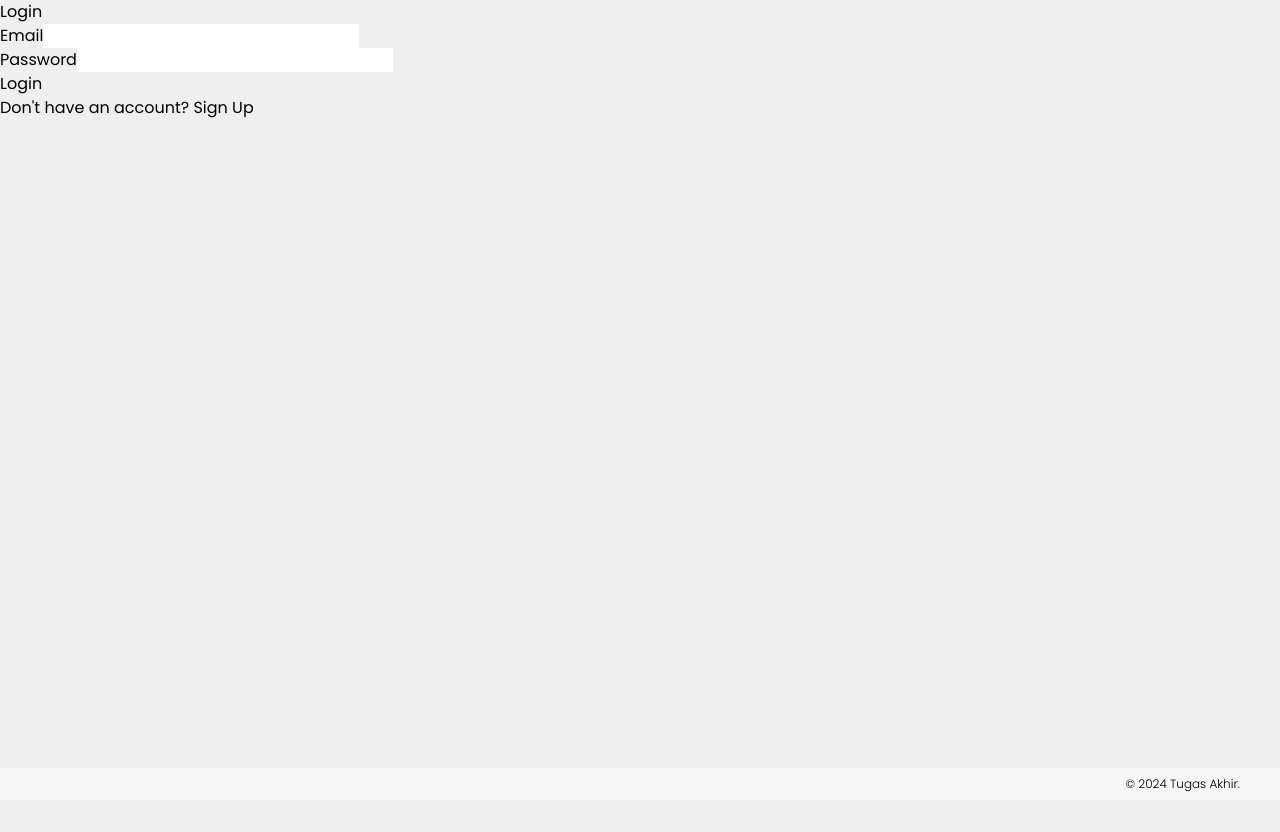
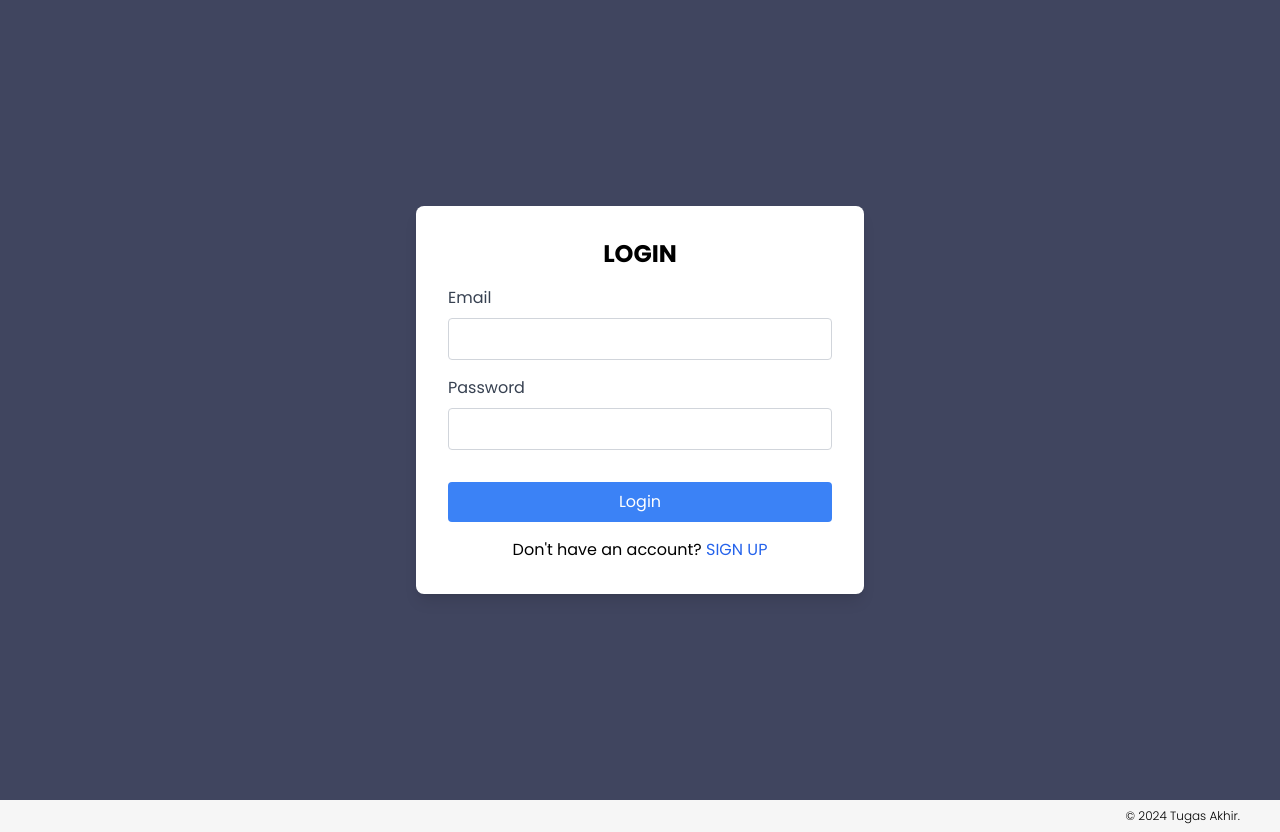
Before and after one commit to yogaadilaksana/sakara_dinein_pos, a Next.js app: page /auth/login in a window 1280 px wide. Before the commit the page ends 800 px from the top, so only its background shows below. Built offline with nearby package versions, Linux system fonts and the light colour scheme.

Commit message:
login signup baru

```diff
--- a/src/app/auth/login/page.jsx
+++ b/src/app/auth/login/page.jsx
@@ -35,25 +35,27 @@ export default function LoginPage() {
   };
 
   return (
-    <div>
-      <h1>Login</h1>
-      <form onSubmit={handleSubmit}>
-        <div>
-          <label>Email</label>
-          <input type="email" value={email} onChange={(e) => setEmail(e.target.value)} required />
-        </div>
-        <div>
-          <label>Password</label>
-          <input type="password" value={password} onChange={(e) => setPassword(e.target.value)} required />
-        </div>
-        {error && <p>{error}</p>}
-        <button type="submit">Login</button>
-      </form>
-
-<p>
-  Don't have an account? <Link href="/auth/signup">Sign Up</Link>
-</p>
-
+    <div className="flex items-center justify-center h-screen bg-[#40455F]">
+      <div className="bg-white p-8 rounded-lg shadow-lg w-full max-w-md">
+        <h1 className="text-2xl font-bold mb-4 text-center">LOGIN</h1>
+        <form onSubmit={handleSubmit}>
+          <div className="mb-4">
+            <label className="block text-gray-700">Email</label>
+            <input type="email" value={email} onChange={(e) => setEmail(e.target.value)} required className="w-full p-2 border border-gray-300 rounded mt-2"
+            />
+          </div>
+          <div className="mb-4">
+            <label className="block text-gray-700">Password</label>
+            <input type="password" value={password} onChange={(e) => setPassword(e.target.value)} required className="w-full p-2 border border-gray-300 rounded mt-2"
+            />
+          </div>
+          {error && <p className="text-red-500 text-center">{error}</p>}
+          <button type="submit" className="w-full bg-blue-500 text-white p-2 rounded mt-4">Login</button>
+        </form>
+        <p className='mt-4 text-center '>
+            Don't have an account? <Link href="/auth/signup" className='text-blue-600'>SIGN UP</Link>
+          </p>
+      </div>
     </div>
   );
 }
--- a/src/app/auth/signup/page.jsx
+++ b/src/app/auth/signup/page.jsx
@@ -37,34 +37,37 @@ export default function SignUpPage() {
   };
 
   return (
-    <div>
-      <h1>Sign Up</h1>
+    <div className="flex items-center justify-center h-screen bg-[#40455F]">
+    <div className="bg-white p-8 rounded-lg shadow-lg w-full max-w-md">
+      <h1 className="text-2xl font-bold mb-4 text-center">SIGN UP</h1>
       <form onSubmit={handleSubmit}>
-        <div>
-          <label>Name</label>
-          <input type="text" value={name} onChange={(e) => setName(e.target.value)} required />
+        <div className="mb-4">
+          <label className="block text-gray-700">Name</label>
+          <input type="text" value={name} onChange={(e) => setName(e.target.value)} required className="w-full p-2 border border-gray-300 rounded mt-2"
+          />
         </div>
-        <div>
-          <label>Email</label>
-          <input type="email" value={email} onChange={(e) => setEmail(e.target.value)} required />
+        <div className="mb-4">
+          <label className="block text-gray-700">Email</label>
+          <input type="email" value={email} onChange={(e) => setEmail(e.target.value)} required className="w-full p-2 border border-gray-300 rounded mt-2"
+          />
         </div>
-        <div>
-          <label>Password</label>
-          <input type="password" value={password} onChange={(e) => setPassword(e.target.value)} required />
+        <div className="mb-4">
+          <label className="block text-gray-700">Password</label>
+          <input type="password" value={password} onChange={(e) => setPassword(e.target.value)} required className="w-full p-2 border border-gray-300 rounded mt-2"
+          />
         </div>
-        <div>
-          <label>Role</label>
-          <select value={role} onChange={(e) => setRole(e.target.value)} required>
+        <div className="mb-4">
+          <label className="block text-gray-700">Role</label>
+          <select value={role} onChange={(e) => setRole(e.target.value)} required className="w-full p-2 border border-gray-300 rounded mt-2"
+          >
+            <option value="CASHIER">Cashier</option>
             <option value="ADMIN">Admin</option>
-            <option value="CASHIER">Cashier</option>
-            {/* Add other roles as needed */}
           </select>
         </div>
-        {error && <p>{error}</p>}
-        <button type="submit">Sign Up</button>
+        {error && <p className="text-red-500 text-center">{error}</p>}
+        <button type="submit" className="w-full bg-blue-500 text-white p-2 rounded mt-4">Sign Up</button>
       </form>
-
-
     </div>
-  );
+  </div>
+);
 }
```
